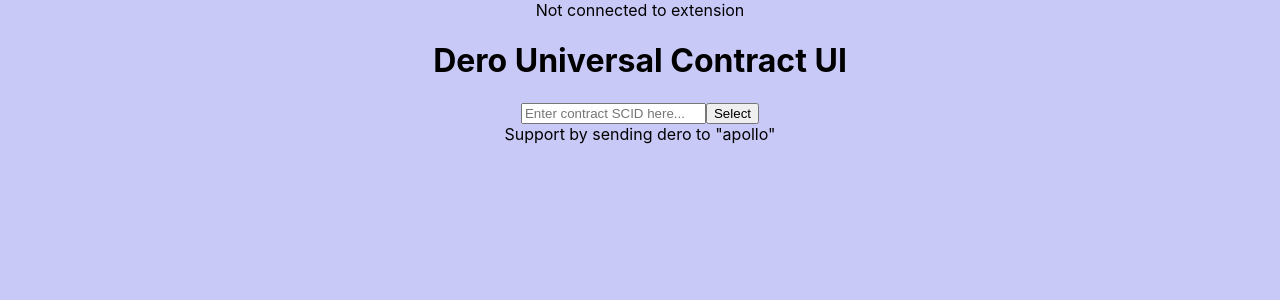
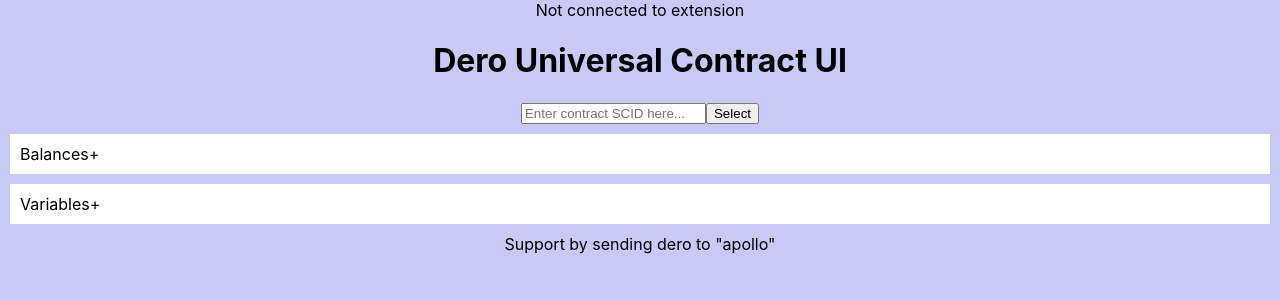
Before and after one commit to apollo5ever/DERO-universal-sc-ui, a React (Create React App) app: page / in a window 1280 px wide. Shown: the top 300 px of the page. Built offline with nearby package versions, Linux system fonts and the light colour scheme.

Commit message:
cleaned up var display, added balance display, and made regex case insensitive for Uint and String

```diff
--- a/src/App.js
+++ b/src/App.js
@@ -18,6 +18,9 @@
   const deroBridgeApiRef = React.useRef()
   const [bridgeInitText, setBridgeInitText] = React.useState('Not connected to extension')
   const [vars,setVars]=React.useState(null)
+  const [displayVars,setDisplayVars] = React.useState(false)
+  const [balanceList,setBalanceList] = React.useState(null)
+  const [displayBalance,setDisplayBalance] = React.useState(false)
 
   React.useEffect(() => {
     const load = async () => {
@@ -128,8 +131,8 @@
 
       let functionSearch = /Function(.{1,}\n){1,}End Function/gm
       let argSearch = /\(.*\)/
-      let intSearch = /\w{1,}\s{1}Uint64/g
-      let strSearch = /\w{1,}\s{1}String/g
+      let intSearch = /\w{1,}\s{1}Uint64/gi
+      let strSearch = /\w{1,}\s{1}String/gi
       let nameSearch = /\w+/g
 
 let code = res.data.result.code
@@ -147,6 +150,11 @@
 let variables = Object.keys(res.data.result.stringkeys)
 .map(x=>new Object({"name":x,"value":res.data.result.stringkeys[x]}))
 setVars(variables)
+
+let bl= Object.keys(res.data.result.balances)
+.map(x=><p>Balance of {x=="0000000000000000000000000000000000000000000000000000000000000000"?"Dero":x}: {res.data.result.balances[x]} (atomic units)</p>)
+setBalanceList(bl)
+
 console.log("vars",variables)
   }, [])
 
@@ -173,7 +181,8 @@
                 <input id="scid" placeholder='Enter contract SCID here...' type="text"/>
                 <button type={"submit"}>Select</button>
             </form>
-            {vars&&vars.map(x=><p>{x.name+": "+x.value}</p>)}
+            {displayBalance?<div className="function"><div className="title">Balances <div className="toggle" onClick={()=>setDisplayBalance(!displayBalance)}>-</div></div>{balanceList}</div>:<div className="function"><div className="title">Balances <div className="toggle" onClick={()=>setDisplayBalance(!displayBalance)}>+</div></div></div>}
+            {vars&&displayVars?<div className="function"><div className="title">Variables <div className="toggle" onClick={()=>setDisplayVars(!displayVars)}>-</div></div>{vars.map(x=><p>{x.name+": "+x.value}</p>)}</div>:<div className="function"><div className="title">Variables <div className="toggle" onClick={()=>setDisplayVars(!displayVars)}>+</div></div></div>}
 
             {/* {
             functionArray.map((x,j)=><div className="function"><pre>{x.code}</pre><form id={j} onSubmit={execute}><input placeholder="destination" id="destination" type="text"/><input placeholder="dero amount" id="burn" type="text"/><input placeholder="scid of asset to send if any" id="asset" type="text"/><input placeholder="asset amount if any" id="assetAmount" type="text"/> <input placeholder="fee" id="fee" type="text"/>{x.ints?x.ints.map((z,i)=><input placeholder={z} id={`int${i}`} type="text"/>):""}{x.strs?x.strs.map((z,i)=><input placeholder={z} id={`str${i}`} type="text"/>):""}<button type="submit">Execute</button></form></div>)
```
